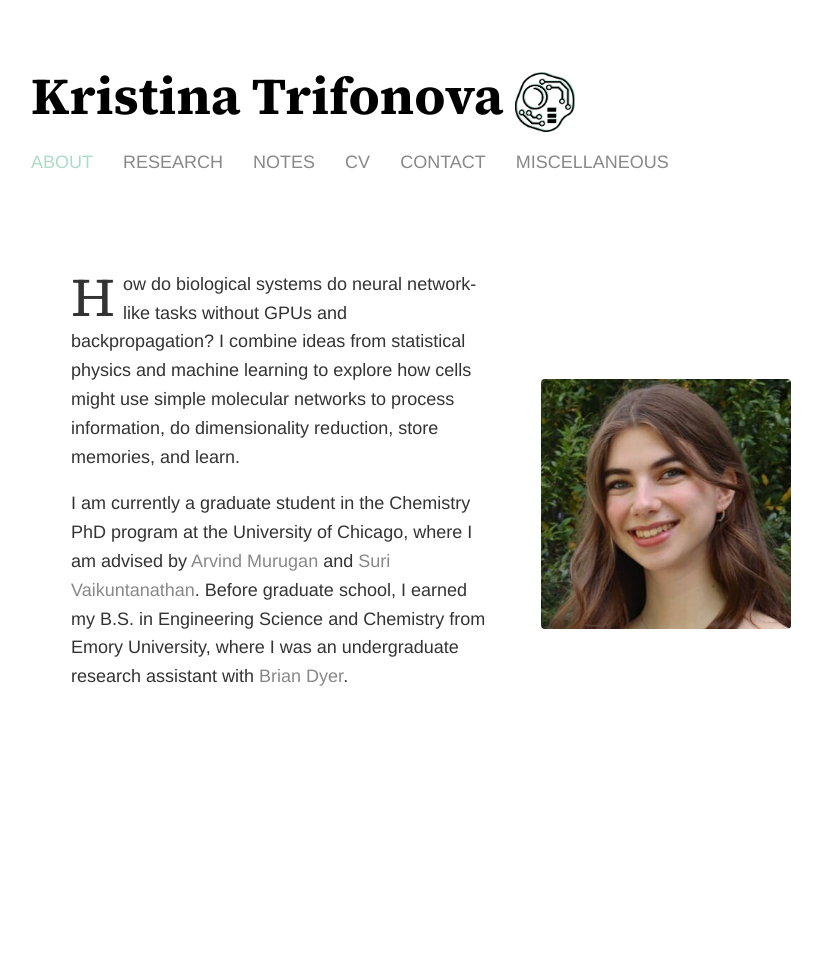
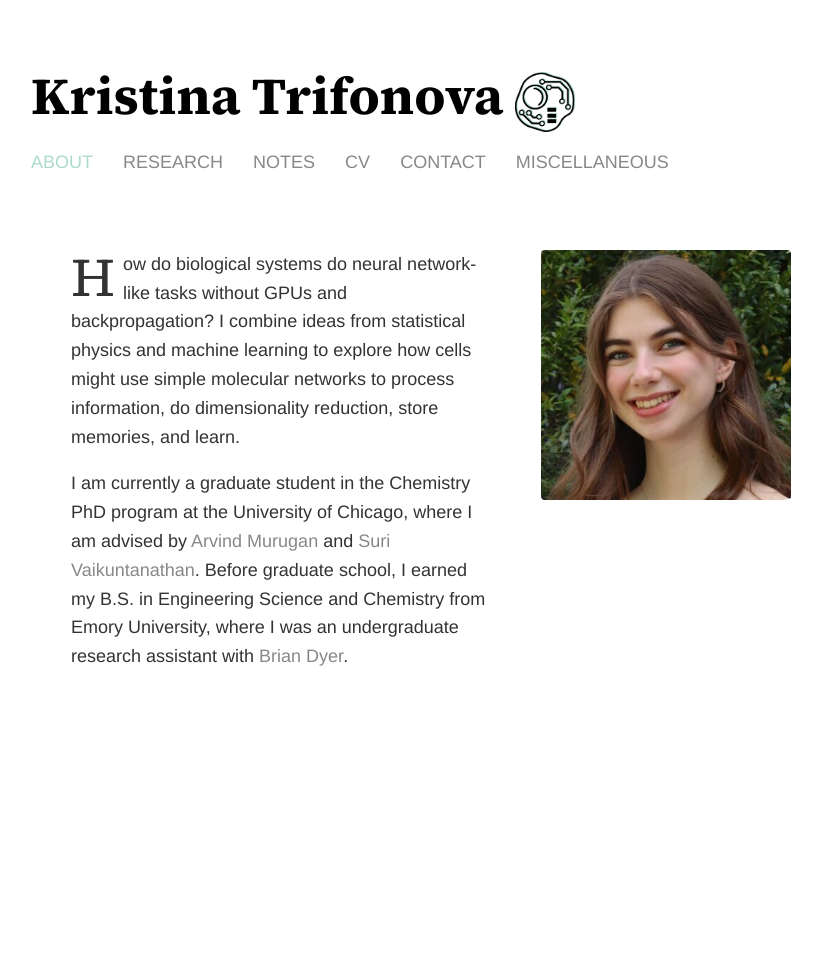
Before and after one commit to k-trifonova/k-trifonova.github.io, a Jekyll site: the page built from index.html, in a window 1280 px wide. Shown: the whole page, without its empty margins (209-1031 px from the left). Built offline with Jekyll 4.4.1, drawn with Linux system fonts in a browser that asks for light colours.

Commit message:
fixed alignment of home text

```diff
--- a/css/main.css
+++ b/css/main.css
@@ -75,12 +75,12 @@ ul li::marker {
 
 .about-wrapper {
   display: flex;
-  align-items: center;
+  align-items: flex-start; /* aligns top edges */
   justify-content: space-between;
   gap: 50px;
-  max-width: 1000px;
-  margin: 80px auto;
-  padding: 0 40px;
+  max-width: 800px; /* match your site's header width */
+  margin: 60px auto 0 auto; /* moves the block up on the page */
+  padding: 0 40px; /* same horizontal padding as header */
 }
 
 .about-left {
@@ -103,7 +103,7 @@ ul li::marker {
   height: auto;
   aspect-ratio: 1/1;
   border-radius: 4px;
-  margin: 50px auto 20px;
+  margin-top: 0; /* aligns with top of text */
   object-fit: cover;
   display: block;
 }
@@ -114,6 +114,7 @@ ul li::marker {
     flex-direction: column-reverse;
     align-items: center;
     gap: 30px;
+    max-width: 90%;
   }
 
   .about-right img {
```
